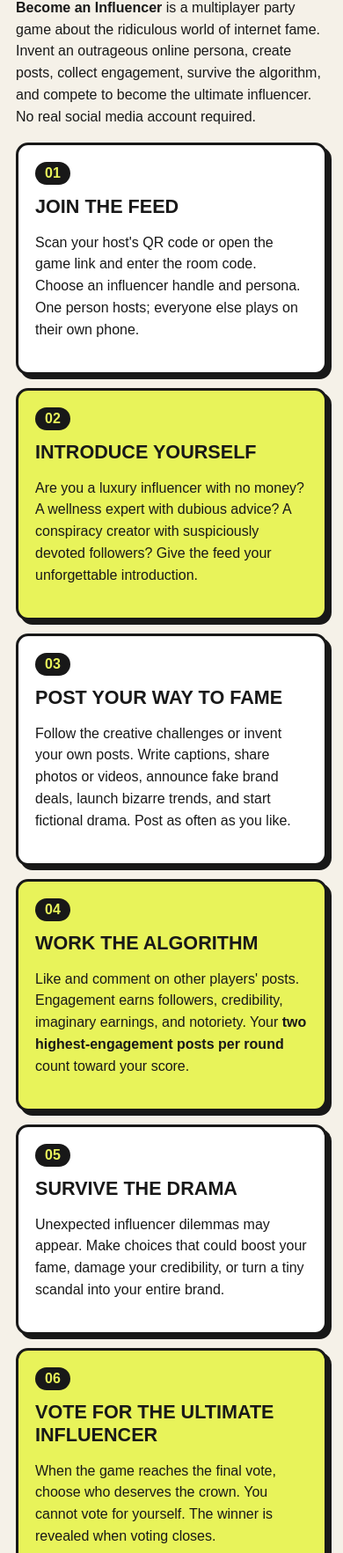
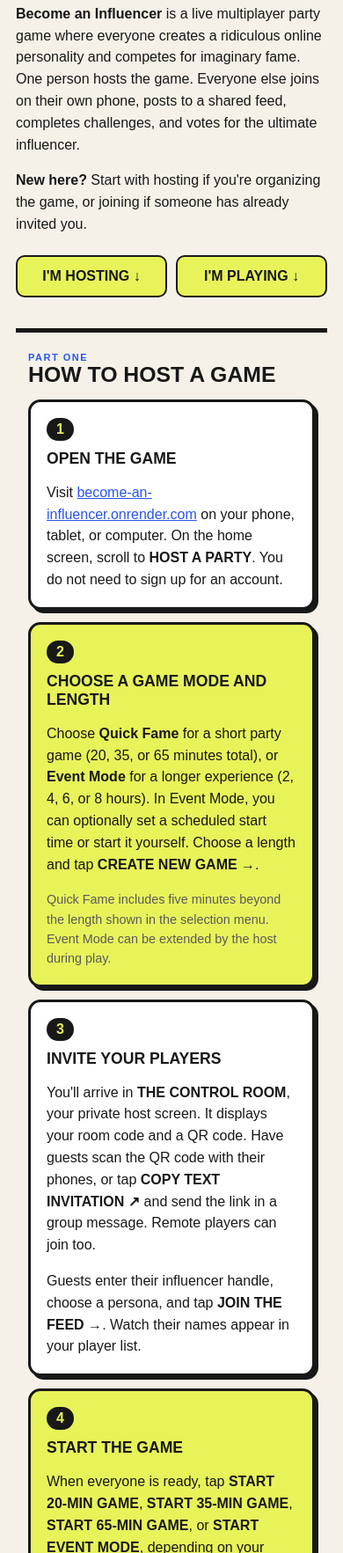
Before and after one commit to renee-creator/become-an-influencer, a website: page public/how-to-play.html in a window 390 px wide. Shown: the part 235-2000 px from the top of the page at 88% size. Drawn offline with Linux system fonts and the light colour scheme.

Commit message:
Rewrite complete mobile game guide with hosting setup and player walkthrough

```diff
--- a/public/how-to-play.html
+++ b/public/how-to-play.html
@@ -1,12 +1,22 @@
-<!doctype html>
-<html lang="en"><head><meta charset="utf-8"><meta name="viewport" content="width=device-width,initial-scale=1"><meta name="theme-color" content="#181818"><title>How to Play · Become an Influencer</title><link rel="apple-touch-icon" href="/apple-touch-icon.png"><link rel="stylesheet" href="/style.css"><style>
-.guide{max-width:720px;margin:0 auto;padding:24px 18px 65px}.guide h1{font-size:clamp(2.5rem,10vw,5rem);line-height:.94;margin:20px 0}.guide h2{font-size:1.35rem;margin:0 0 10px}.guide p{line-height:1.55}.guide .step{background:#fff;border:3px solid #181818;border-radius:14px;margin:15px 0;padding:19px;box-shadow:5px 5px 0 #181818}.guide .step:nth-of-type(even){background:#E8F35A}.guide .num{display:inline-block;background:#181818;color:#E8F35A;padding:4px 11px;border-radius:20px;font-weight:800;margin-bottom:12px}.guide .back{display:inline-block;color:inherit;font-weight:800;margin:10px 0 15px}.guide .note{padding:17px;border-left:6px solid #181818;background:#E8F35A;margin:22px 0}.guide .cta{display:block;background:#181818;color:#E8F35A;text-decoration:none;font-weight:900;text-align:center;padding:19px;border-radius:12px;margin-top:26px}
-</style></head><body><main class="guide"><a class="back" href="/">← BACK TO THE GAME</a><div class="label">THE FAME GAME · YOUR GUIDE TO GLORY</div><h1>GO VIRAL.<br>GET RICH.<br>GET CANCELED.</h1><p><strong>Become an Influencer</strong> is a multiplayer party game about the ridiculous world of internet fame. Invent an outrageous online persona, create posts, collect engagement, survive the algorithm, and compete to become the ultimate influencer. No real social media account required.</p>
-<section class="step"><span class="num">01</span><h2>JOIN THE FEED</h2><p>Scan your host's QR code or open the game link and enter the room code. Choose an influencer handle and persona. One person hosts; everyone else plays on their own phone.</p></section>
-<section class="step"><span class="num">02</span><h2>INTRODUCE YOURSELF</h2><p>Are you a luxury influencer with no money? A wellness expert with dubious advice? A conspiracy creator with suspiciously devoted followers? Give the feed your unforgettable introduction.</p></section>
-<section class="step"><span class="num">03</span><h2>POST YOUR WAY TO FAME</h2><p>Follow the creative challenges or invent your own posts. Write captions, share photos or videos, announce fake brand deals, launch bizarre trends, and start fictional drama. Post as often as you like.</p></section>
-<section class="step"><span class="num">04</span><h2>WORK THE ALGORITHM</h2><p>Like and comment on other players' posts. Engagement earns followers, credibility, imaginary earnings, and notoriety. Your <strong>two highest-engagement posts per round</strong> count toward your score.</p></section>
-<section class="step"><span class="num">05</span><h2>SURVIVE THE DRAMA</h2><p>Unexpected influencer dilemmas may appear. Make choices that could boost your fame, damage your credibility, or turn a tiny scandal into your entire brand.</p></section>
-<section class="step"><span class="num">06</span><h2>VOTE FOR THE ULTIMATE INFLUENCER</h2><p>When the game reaches the final vote, choose who deserves the crown. You cannot vote for yourself. The winner is revealed when voting closes.</p></section>
-<section class="step"><span class="num">07</span><h2>SAVE YOUR SOUVENIR</h2><p>If you shared a photo, tap <strong>Save My Best Post</strong> before the winner is announced to download a keepsake featuring your most popular photo post. Uploaded photos and videos are deleted after the winner reveal.</p></section>
-<div class="note"><strong>THE ONLY REAL RULE:</strong> Be wildly creative, not cruel. Make fun of influencer culture, not the people playing. Your fame is fictional. Your comedic legacy is forever.</div><a class="cta" href="/">I'M READY FOR FAME →</a></main></body></html>
+<!doctype html><html lang="en"><head><meta charset="utf-8"><meta name="viewport" content="width=device-width,initial-scale=1"><meta name="theme-color" content="#181818"><title>How to Play | Become an Influencer</title><link rel="apple-touch-icon" href="/apple-touch-icon.png"><link rel="stylesheet" href="/style.css"><style>
+.guide{max-width:750px;margin:0 auto;padding:22px 18px 70px}.guide h1{font-size:clamp(2.7rem,11vw,5rem);line-height:.94;margin:20px 0}.guide h2{font-size:1.55rem;margin:0 0 10px}.guide h3{font-size:1.1rem;margin:0 0 8px}.guide p,.guide li{line-height:1.55}.guide .step{background:#fff;border:3px solid #181818;border-radius:14px;margin:14px 0;padding:18px;box-shadow:4px 4px 0 #181818}.guide .step:nth-child(even){background:#E8F35A}.guide .num{display:inline-block;background:#181818;color:#E8F35A;padding:4px 11px;border-radius:20px;font-weight:800;margin-bottom:10px}.guide .back{display:inline-block;color:inherit;font-weight:800;margin:10px 0 15px}.guide .note{padding:17px;border-left:6px solid #181818;background:#E8F35A;margin:22px 0}.guide .cta{display:block;background:#181818;color:#E8F35A;text-decoration:none;font-weight:900;text-align:center;padding:18px;border-radius:12px;margin:24px 0}.guide .tabs{display:grid;grid-template-columns:1fr 1fr;gap:10px;margin:22px 0}.guide .tabs a{background:#E8F35A;border:2px solid #181818;border-radius:10px;text-align:center;color:#181818;text-decoration:none;font-weight:900;padding:13px 7px}.guide .sub{margin-top:35px;border-top:5px solid #181818;padding-top:22px}.guide ul{padding-left:24px}.guide .small{font-size:.9rem}.guide .example{font-style:italic}.guide .step p:last-child{margin-bottom:0}
+</style></head><body><main class="guide"><a class="back" href="/">← BACK TO THE HOME SCREEN</a><div class="label">THE FAME GAME · THE COMPLETE GUIDE</div><h1>GO VIRAL.<br>GET RICH.<br>GET CANCELED.</h1><p><strong>Become an Influencer</strong> is a live multiplayer party game where everyone creates a ridiculous online personality and competes for imaginary fame. One person hosts the game. Everyone else joins on their own phone, posts to a shared feed, completes challenges, and votes for the ultimate influencer.</p><p><strong>New here?</strong> Start with hosting if you're organizing the game, or joining if someone has already invited you.</p><nav class="tabs"><a href="#host">I'M HOSTING ↓</a><a href="#player">I'M PLAYING ↓</a></nav>
+<section id="host" class="sub"><div class="label">PART ONE</div><h2>HOW TO HOST A GAME</h2>
+<div class="step"><span class="num">1</span><h3>OPEN THE GAME</h3><p>Visit <a href="/">become-an-influencer.onrender.com</a> on your phone, tablet, or computer. On the home screen, scroll to <strong>HOST A PARTY</strong>. You do not need to sign up for an account.</p></div>
+<div class="step"><span class="num">2</span><h3>CHOOSE A GAME MODE AND LENGTH</h3><p>Choose <strong>Quick Fame</strong> for a short party game (20, 35, or 65 minutes total), or <strong>Event Mode</strong> for a longer experience (2, 4, 6, or 8 hours). In Event Mode, you can optionally set a scheduled start time or start it yourself. Choose a length and tap <strong>CREATE NEW GAME →</strong>.</p><p class="small">Quick Fame includes five minutes beyond the length shown in the selection menu. Event Mode can be extended by the host during play.</p></div>
+<div class="step"><span class="num">3</span><h3>INVITE YOUR PLAYERS</h3><p>You'll arrive in <strong>THE CONTROL ROOM</strong>, your private host screen. It displays your room code and a QR code. Have guests scan the QR code with their phones, or tap <strong>COPY TEXT INVITATION ↗</strong> and send the link in a group message. Remote players can join too.</p><p>Guests enter their influencer handle, choose a persona, and tap <strong>JOIN THE FEED →</strong>. Watch their names appear in your player list.</p></div>
+<div class="step"><span class="num">4</span><h3>START THE GAME</h3><p>When everyone is ready, tap <strong>START 20-MIN GAME</strong>, <strong>START 35-MIN GAME</strong>, <strong>START 65-MIN GAME</strong>, or <strong>START EVENT MODE</strong>, depending on your selection. The game begins, and the first challenge asks players to introduce their influencer identity.</p><p>If you scheduled an Event Mode start, the game can also begin automatically at that time while the server is running.</p></div>
+<div class="step"><span class="num">5</span><h3>RUN THE PARTY</h3><p>Challenges advance automatically as the game progresses. You can also tap <strong>NEXT CHALLENGE</strong> to move ahead. Want extra chaos? Use <strong>⚡ SURPRISE DROP</strong> to send everyone a surprise challenge or post request without changing the scheduled rounds.</p><p>Tap <strong>OPEN PROJECTOR VIEW ↗</strong> to show the live feed, QR code, challenges, and leaderboard on a shared screen. For Event Mode, you can also extend the game by 30 or 60 minutes.</p></div>
+<div class="step"><span class="num">6</span><h3>START THE FINAL VOTE</h3><p>When you're ready to wrap up, tap <strong>START FINAL VOTE</strong>. The game also moves to voting automatically when its time runs out. Players choose who deserves the crown; they cannot vote for themselves. Voting lasts <strong>90 seconds in Quick Fame</strong> or <strong>10 minutes in Event Mode</strong>.</p></div>
+<div class="step"><span class="num">7</span><h3>REVEAL THE WINNER AND START AGAIN</h3><p>The winner is revealed automatically when voting closes. The game uses final votes to determine the winner, with follower score as a tiebreaker. To organize another round, return to the home screen and create a new game. <strong>RESET GAME</strong> is a separate control for restarting the current room, not the button for revealing the winner.</p></div>
+</section>
+<section id="player" class="sub"><div class="label">PART TWO</div><h2>HOW TO PLAY</h2>
+<div class="step"><span class="num">1</span><h3>JOIN YOUR HOST'S ROOM</h3><p>Scan the host's QR code or tap their invitation link. If you opened the home screen yourself, enter the <strong>room code</strong> under JOIN A GAME. Choose your <strong>influencer handle</strong> and <strong>influencer type</strong>, then tap <strong>JOIN THE FEED →</strong>. Wait for the host to start.</p></div>
+<div class="step"><span class="num">2</span><h3>CREATE YOUR RIDICULOUS INFLUENCER</h3><p>Are you a luxury influencer with no money, a wellness guru with questionable advice, or a conspiracy creator with an inexplicably devoted audience? Your first challenge is to introduce your persona. Make it memorable.</p></div>
+<div class="step"><span class="num">3</span><h3>CREATE AND PUBLISH POSTS</h3><p>Use the <strong>Create</strong> area to write a caption, optionally attach a photo or video, and tap <strong>PUBLISH ↗</strong>. You can follow the current challenge or post something entirely your own. Photos and videos must be no larger than 8 MB each. Your posts appear in the shared feed.</p><p class="example">Example: “My luxury morning routine begins with a $400 glass of tap water.”</p></div>
+<div class="step"><span class="num">4</span><h3>LIKE, COMMENT, AND CLIMB THE LEADERBOARD</h3><p>Scroll through everyone's posts. Give likes and leave comments on other players' content. Your engagement affects your followers, credibility, imaginary earnings, and notoriety. <strong>Your two highest-engagement posts per round count toward your score.</strong> Posting more won't replace a better-performing post just because it's newer.</p></div>
+<div class="step"><span class="num">5</span><h3>HANDLE THE ALGORITHM</h3><p>Watch for breaking influencer news, brand deals, public-relations disasters, and surprise challenges. Choose how your influencer responds. Your decisions can help or hurt your fictional career.</p></div>
+<div class="step"><span class="num">6</span><h3>SAVE YOUR BEST-PHOTO SOUVENIR</h3><p>If you've published a photo post, tap <strong>SAVE MY BEST POST ↗</strong> during the game or final voting to download a personalized keepsake. <strong>Do this before the winner is announced.</strong> Original uploaded photos and videos are deleted after the reveal.</p></div>
+<div class="step"><span class="num">7</span><h3>VOTE FOR THE ULTIMATE INFLUENCER</h3><p>When final voting opens, choose another player's name. You cannot vote for yourself. You may change your vote before voting closes. Then watch the winner reveal.</p></div>
+</section>
+<section class="sub"><div class="label">THE HOUSE RULES</div><h2>BE FAMOUS. NOT MEAN.</h2><ul><li>Make fun of influencer culture, not the people playing.</li><li>Be creative, dramatic, and absurd. The money and followers are imaginary.</li><li>Use photos and videos you're comfortable sharing with everyone in the room.</li><li>No actual social media accounts are needed.</li><li>One person hosts; everyone else plays on their own device.</li></ul><div class="note"><strong>REMEMBER:</strong> Your online fame is fictional. Your commitment to the bit should be very real.</div></section><a class="cta" href="/">READY TO BECOME AN INFLUENCER? →</a></main></body></html>
```
